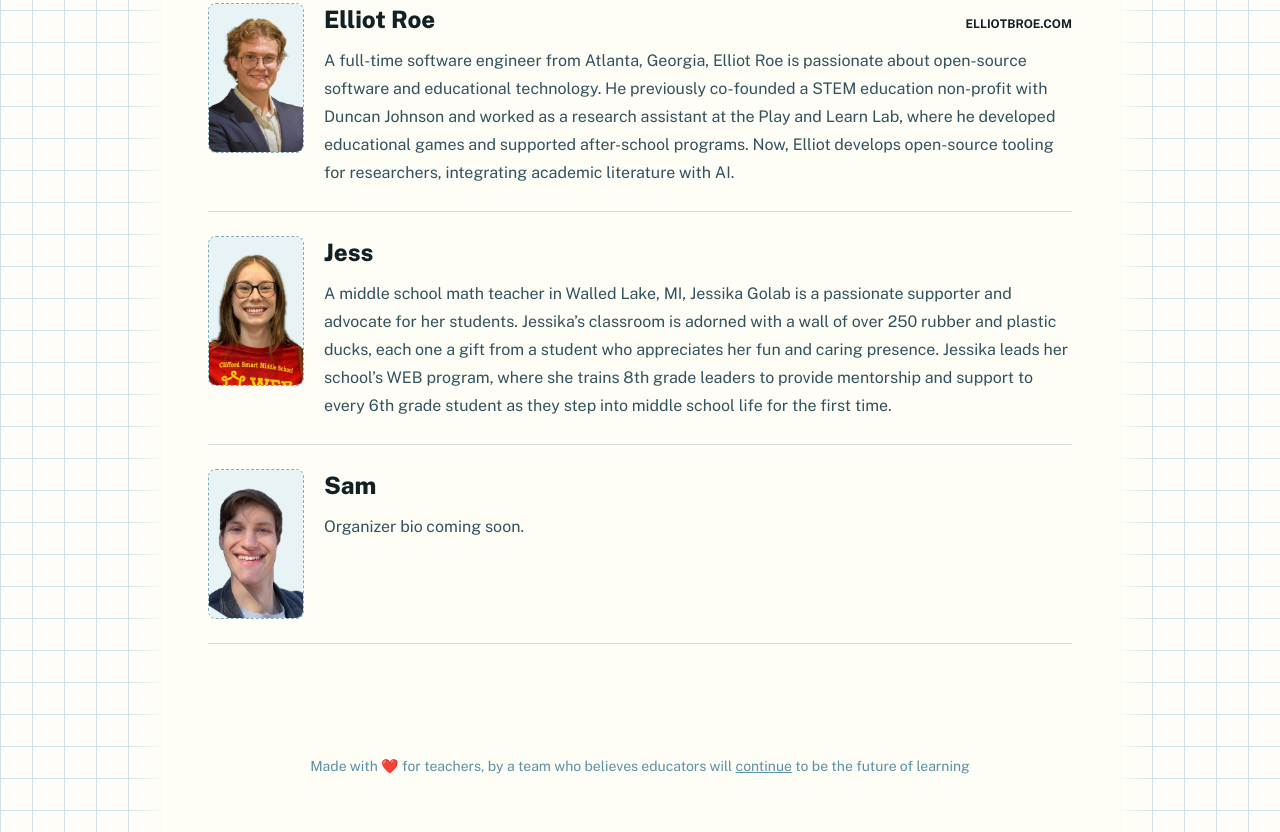
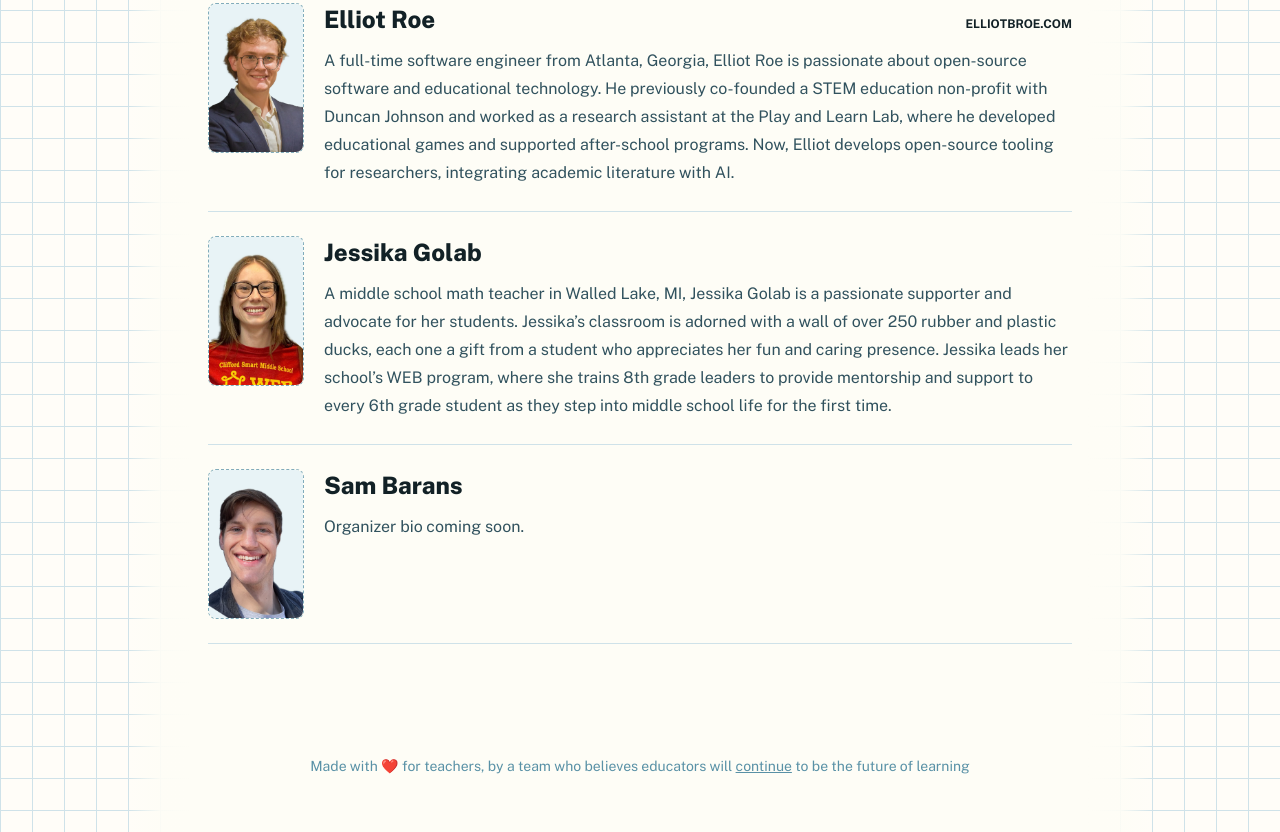
Before and after one commit to ElliotRoe/www-edtech-a-thon, an Astro site: page / in a window 1280 px wide. Shown: the part 2966-3798 px from the top of the page. Built offline with nearby package versions, Linux system fonts and the light colour scheme; Astro itself is replaced by a stand-in of ours.

Commit message:
Add last names

```diff
--- a/src/pages/index.astro
+++ b/src/pages/index.astro
@@ -92,14 +92,14 @@ const organizers = [
       'A full-time software engineer from Atlanta, Georgia, Elliot Roe is passionate about open-source software and educational technology. He previously co-founded a STEM education non-profit with Duncan Johnson and worked as a research assistant at the Play and Learn Lab, where he developed educational games and supported after-school programs. Now, Elliot develops open-source tooling for researchers, integrating academic literature with AI.',
   },
   {
-    name: 'Jess',
+    name: 'Jessika Golab',
     headshot: '/Jess.png',
     // siteLabel: 'msgolab.com',
     // siteHref: 'https://www.msgolab.com/',
     blurb: 'A middle school math teacher in Walled Lake, MI, Jessika Golab is a passionate supporter and advocate for her students. Jessika’s classroom is adorned with a wall of over 250 rubber and plastic ducks, each one a gift from a student who appreciates her fun and caring presence. Jessika leads her school’s WEB program, where she trains 8th grade leaders to provide mentorship and support to every 6th grade student as they step into middle school life for the first time.',
   },
   {
-    name: 'Sam',
+    name: 'Sam Barans',
     headshot: '/Sam.png',
     blurb: 'Organizer bio coming soon.',
   },
```
